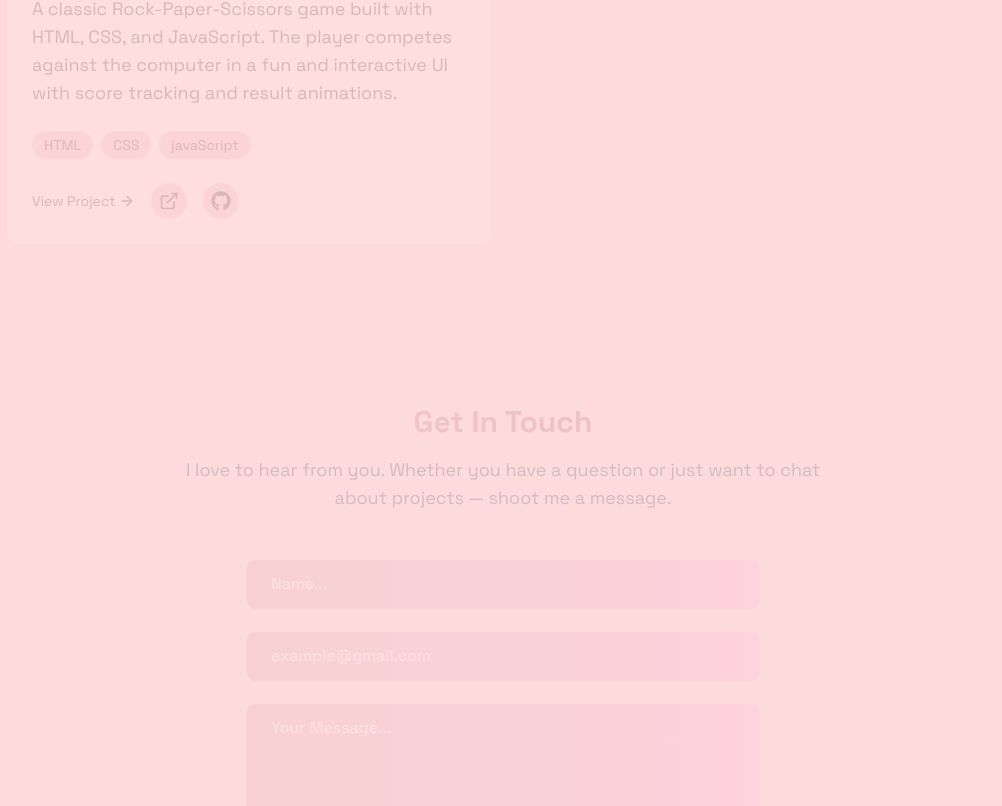
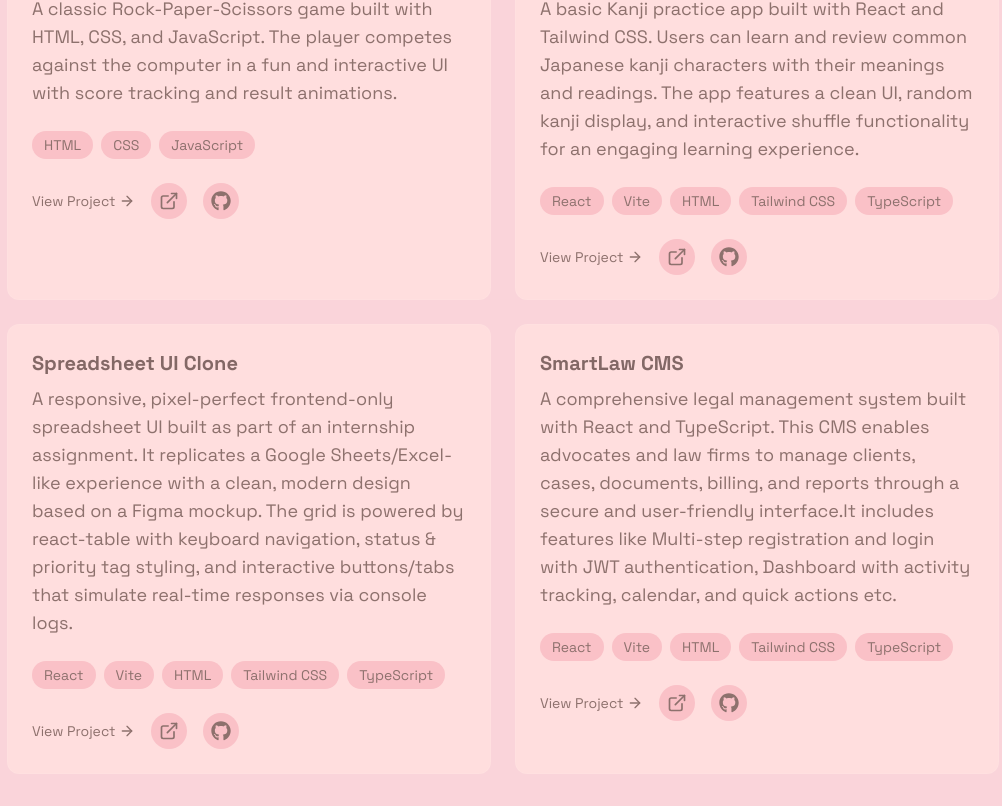
Before and after one commit to bnikita11/myportfolio, a React (Vite) app: page / in a window 1280 px wide. Shown: the part 2814-3620 px from the top of the page, without its empty margins (137-1139 px from the left). Built offline with nearby package versions, Linux system fonts and the light colour scheme; no server answers.

Commit message:
updated c.v

```diff
--- a/src/components/sections/Projects.jsx
+++ b/src/components/sections/Projects.jsx
@@ -11,8 +11,10 @@ export const Projects = () => {
     >
       <RevealOnScroll>
         <div className="max-w-5xl mx-auto px-4">
-          <h2 className="text-3xl font-bold mb-8 bg-gradient-to-r
-            from-[#e196a1] to-[#8f2d49] bg-clip-text text-transparent text-center">
+          <h2
+            className="text-3xl font-bold mb-8 bg-gradient-to-r
+            from-[#e196a1] to-[#8f2d49] bg-clip-text text-transparent text-center"
+          >
             Featured Projects
           </h2>
 
@@ -21,11 +23,23 @@ export const Projects = () => {
             <div className="p-6 bg-[#FFDEDE] rounded-xl border-white/10 border hover:-translate-y-1 hover:shadow-md transition">
               <h3 className="text-xl font-bold mb-2">Appwrite Blog App</h3>
               <p className="text-[#4e342e] mb-6 text-lg">
-                A modern blog application built with React and Appwrite backend services. This project showcases full CRUD functionality where users can create, read, update, and delete blog posts with real-time database integration.
+                A modern blog application built with React and Appwrite backend
+                services. This project showcases full CRUD functionality where
+                users can create, read, update, and delete blog posts with
+                real-time database integration.
               </p>
 
               <div className="flex flex-wrap gap-2 mt-4">
-                {["React", "Vite", "Tailwind", "Appwrite", "TinyMCE", "Redux", "Redux Toolkit", "JavaScript",].map((tech, key) => (
+                {[
+                  "React",
+                  "Vite",
+                  "Tailwind",
+                  "Appwrite",
+                  "TinyMCE",
+                  "Redux",
+                  "Redux Toolkit",
+                  "JavaScript",
+                ].map((tech, key) => (
                   <span
                     key={key}
                     className="bg-[#f7b1bb] text-[#4e342e] py-1 px-3 rounded-full text-sm hover:bg-[#d2b9a3]/20 hover:shadow transition-all"
@@ -48,8 +62,7 @@ export const Projects = () => {
                   target="_blank"
                   rel="noopener noreferrer"
                 >
-                  <ExternalLink className="w-5 h-5"/>
-
+                  <ExternalLink className="w-5 h-5" />
                 </a>
 
                 <a
@@ -61,20 +74,29 @@ export const Projects = () => {
                 >
                   <FaGithub className="w-5 h-5" />
                 </a>
-
-
               </div>
             </div>
 
             {/* Project 2 */}
             <div className="p-6 rounded-xl bg-[#FFDEDE] border-white/10 border hover:-translate-y-1 hover:shadow-md transition">
-              <h3 className="text-xl font-bold mb-2">Context API Local Todo App</h3>
+              <h3 className="text-xl font-bold mb-2">
+                Context API Local Todo App
+              </h3>
               <p className="text-[#4e342e] mb-6 text-lg">
-                A simple and responsive Todo application built using React and Context API. It allows users to add, edit, delete, and mark tasks as completed. All data is saved locally in the browser using Local Storage.
+                A simple and responsive Todo application built using React and
+                Context API. It allows users to add, edit, delete, and mark
+                tasks as completed. All data is saved locally in the browser
+                using Local Storage.
               </p>
 
               <div className="flex flex-wrap gap-2 mt-4">
-                {["React", "Vite", "Context API", "Local Storage", "JavaScript",].map((tech, key) => (
+                {[
+                  "React",
+                  "Vite",
+                  "Context API",
+                  "Local Storage",
+                  "JavaScript",
+                ].map((tech, key) => (
                   <span
                     key={key}
                     className="bg-[#f7b1bb] text-[#4e342e] py-1 px-3 rounded-full text-sm hover:bg-[#d2b9a3]/20 hover:shadow transition-all"
@@ -85,7 +107,6 @@ export const Projects = () => {
               </div>
 
               <div className="flex items-center gap-4  mt-6">
-
                 <span className="text-sm flex items-center gap-1 text-[#4e342e] cursor-default">
                   View Project
                   <ArrowRight className="w-4 h-4" />
@@ -96,8 +117,9 @@ export const Projects = () => {
                   title="Live Demo"
                   className="text-[#4e342e] bg-[#f7b1bb] p-2 rounded-full hover:scale-110 hover:shadow-[0_0_10px_#d7a1a9] transition-all duration-300"
                   target="_blank"
-                rel="noopener noreferrer">
-                  <ExternalLink className="w-5 h-5"/>
+                  rel="noopener noreferrer"
+                >
+                  <ExternalLink className="w-5 h-5" />
                 </a>
 
                 <a
@@ -109,20 +131,22 @@ export const Projects = () => {
                 >
                   <FaGithub className="w-5 h-5" />
                 </a>
-
               </div>
             </div>
 
-
             {/* Project 3 */}
             <div className="p-6 rounded-xl bg-[#FFDEDE] border-white/10 border hover:-translate-y-1 hover:shadow-md transition">
-              <h3 className="text-xl font-bold mb-2">Rock Paper Scissors Game</h3>
+              <h3 className="text-xl font-bold mb-2">
+                Rock Paper Scissors Game
+              </h3>
               <p className="text-[#4e342e] mb-6 text-lg">
-                A classic Rock-Paper-Scissors game built with HTML, CSS, and JavaScript. The player competes against the computer in a fun and interactive UI with score tracking and result animations.
+                A classic Rock-Paper-Scissors game built with HTML, CSS, and
+                JavaScript. The player competes against the computer in a fun
+                and interactive UI with score tracking and result animations.
               </p>
 
               <div className="flex flex-wrap gap-2 mt-4">
-                {["HTML", "CSS", "javaScript"].map((tech, key) => (
+                {["HTML", "CSS", "JavaScript"].map((tech, key) => (
                   <span
                     key={key}
                     className="bg-[#f7b1bb] text-[#4e342e] py-1 px-3 rounded-full text-sm hover:bg-[#d2b9a3]/20 hover:shadow transition-all"
@@ -133,7 +157,6 @@ export const Projects = () => {
               </div>
 
               <div className="flex items-center gap-4  mt-6">
-
                 <span className="text-sm flex items-center gap-1 text-[#4e342e] cursor-default">
                   View Project
                   <ArrowRight className="w-4 h-4" />
@@ -144,9 +167,9 @@ export const Projects = () => {
                   title="Live Demo"
                   className="text-[#4e342e] bg-[#f7b1bb] p-2 rounded-full hover:scale-110 hover:shadow-[0_0_10px_#d7a1a9] transition-all duration-300"
                   target="_blank"
-                rel="noopener noreferrer">
-                  <ExternalLink className="w-5 h-5"/>
-
+                  rel="noopener noreferrer"
+                >
+                  <ExternalLink className="w-5 h-5" />
                 </a>
 
                 <a
@@ -160,7 +183,159 @@ export const Projects = () => {
                 </a>
               </div>
             </div>
+            <div className="p-6 rounded-xl bg-[#FFDEDE] border-white/10 border hover:-translate-y-1 hover:shadow-md transition">
+              <h3 className="text-xl font-bold mb-2">Basic Kanji App</h3>
+              <p className="text-[#4e342e] mb-6 text-lg">
+                A basic Kanji practice app built with React and Tailwind CSS.
+                Users can learn and review common Japanese kanji characters with
+                their meanings and readings. The app features a clean UI, random
+                kanji display, and interactive shuffle functionality for an
+                engaging learning experience.
+              </p>
 
+              <div className="flex flex-wrap gap-2 mt-4">
+                {["React", "Vite", "HTML", "Tailwind CSS", "TypeScript"].map(
+                  (tech, key) => (
+                    <span
+                      key={key}
+                      className="bg-[#f7b1bb] text-[#4e342e] py-1 px-3 rounded-full text-sm hover:bg-[#d2b9a3]/20 hover:shadow transition-all"
+                    >
+                      {tech}
+                    </span>
+                  )
+                )}
+              </div>
+
+              <div className="flex items-center gap-4  mt-6">
+                <span className="text-sm flex items-center gap-1 text-[#4e342e] cursor-default">
+                  View Project
+                  <ArrowRight className="w-4 h-4" />
+                </span>
+
+                <a
+                  href="https://basic-kanji-practice-app.vercel.app/"
+                  title="Live Demo"
+                  className="text-[#4e342e] bg-[#f7b1bb] p-2 rounded-full hover:scale-110 hover:shadow-[0_0_10px_#d7a1a9] transition-all duration-300"
+                  target="_blank"
+                  rel="noopener noreferrer"
+                >
+                  <ExternalLink className="w-5 h-5" />
+                </a>
+
+                <a
+                  href="https://github.com/bnikita11/BasicKanjiPracticeApp"
+                  title="View Code on GitHub"
+                  className="text-[#4e342e] bg-[#f7b1bb] p-2 rounded-full hover:scale-110 hover:shadow-[0_0_10px_#d7a1a9] transition-all duration-300"
+                  target="_blank"
+                  rel="noopener noreferrer"
+                >
+                  <FaGithub className="w-5 h-5" />
+                </a>
+              </div>
+            </div>
+            <div className="p-6 rounded-xl bg-[#FFDEDE] border-white/10 border hover:-translate-y-1 hover:shadow-md transition">
+              <h3 className="text-xl font-bold mb-2">Spreadsheet UI Clone</h3>
+              <p className="text-[#4e342e] mb-6 text-lg">
+                A responsive, pixel-perfect frontend-only spreadsheet UI built
+                as part of an internship assignment. It replicates a Google
+                Sheets/Excel-like experience with a clean, modern design based
+                on a Figma mockup. The grid is powered by react-table with
+                keyboard navigation, status & priority tag styling, and
+                interactive buttons/tabs that simulate real-time responses via
+                console logs.
+              </p>
+
+              <div className="flex flex-wrap gap-2 mt-4">
+                {["React", "Vite", "HTML", "Tailwind CSS", "TypeScript"].map(
+                  (tech, key) => (
+                    <span
+                      key={key}
+                      className="bg-[#f7b1bb] text-[#4e342e] py-1 px-3 rounded-full text-sm hover:bg-[#d2b9a3]/20 hover:shadow transition-all"
+                    >
+                      {tech}
+                    </span>
+                  )
+                )}
+              </div>
+
+              <div className="flex items-center gap-4  mt-6">
+                <span className="text-sm flex items-center gap-1 text-[#4e342e] cursor-default">
+                  View Project
+                  <ArrowRight className="w-4 h-4" />
+                </span>
+
+                <a
+                  href="https://assignment-inky-omega.vercel.app/"
+                  title="Live Demo"
+                  className="text-[#4e342e] bg-[#f7b1bb] p-2 rounded-full hover:scale-110 hover:shadow-[0_0_10px_#d7a1a9] transition-all duration-300"
+                  target="_blank"
+                  rel="noopener noreferrer"
+                >
+                  <ExternalLink className="w-5 h-5" />
+                </a>
+
+                <a
+                  href="https://github.com/bnikita11/Assignment"
+                  title="View Code on GitHub"
+                  className="text-[#4e342e] bg-[#f7b1bb] p-2 rounded-full hover:scale-110 hover:shadow-[0_0_10px_#d7a1a9] transition-all duration-300"
+                  target="_blank"
+                  rel="noopener noreferrer"
+                >
+                  <FaGithub className="w-5 h-5" />
+                </a>
+              </div>
+            </div>
+            <div className="p-6 rounded-xl bg-[#FFDEDE] border-white/10 border hover:-translate-y-1 hover:shadow-md transition">
+              <h3 className="text-xl font-bold mb-2">SmartLaw CMS</h3>
+              <p className="text-[#4e342e] mb-6 text-lg">
+                A comprehensive legal management system built with React and
+                TypeScript. This CMS enables advocates and law firms to manage
+                clients, cases, documents, billing, and reports through a secure
+                and user-friendly interface.It includes features like Multi-step
+                registration and login with JWT authentication, Dashboard with
+                activity tracking, calendar, and quick actions etc.
+              </p>
+
+              <div className="flex flex-wrap gap-2 mt-4">
+                {["React", "Vite", "HTML", "Tailwind CSS", "TypeScript"].map(
+                  (tech, key) => (
+                    <span
+                      key={key}
+                      className="bg-[#f7b1bb] text-[#4e342e] py-1 px-3 rounded-full text-sm hover:bg-[#d2b9a3]/20 hover:shadow transition-all"
+                    >
+                      {tech}
+                    </span>
+                  )
+                )}
+              </div>
+
+              <div className="flex items-center gap-4  mt-6">
+                <span className="text-sm flex items-center gap-1 text-[#4e342e] cursor-default">
+                  View Project
+                  <ArrowRight className="w-4 h-4" />
+                </span>
+
+                <a
+                  href="https://youtu.be/JvCHIAyMy4s?si=3SvlUEUh6mU5m2i_"
+                  title="Live Demo"
+                  className="text-[#4e342e] bg-[#f7b1bb] p-2 rounded-full hover:scale-110 hover:shadow-[0_0_10px_#d7a1a9] transition-all duration-300"
+                  target="_blank"
+                  rel="noopener noreferrer"
+                >
+                  <ExternalLink className="w-5 h-5" />
+                </a>
+
+                <a
+                  href="https://github.com/bnikita11/CMS"
+                  title="View Code on GitHub"
+                  className="text-[#4e342e] bg-[#f7b1bb] p-2 rounded-full hover:scale-110 hover:shadow-[0_0_10px_#d7a1a9] transition-all duration-300"
+                  target="_blank"
+                  rel="noopener noreferrer"
+                >
+                  <FaGithub className="w-5 h-5" />
+                </a>
+              </div>
+            </div>
           </div>
         </div>
       </RevealOnScroll>
```
Also changed, not shown: src/components/sections/Contact.jsx (+8 -10 lines), 1 other file (tests, documents, lock files or other folders). Lines whose indentation alone changed are shown as unchanged.
